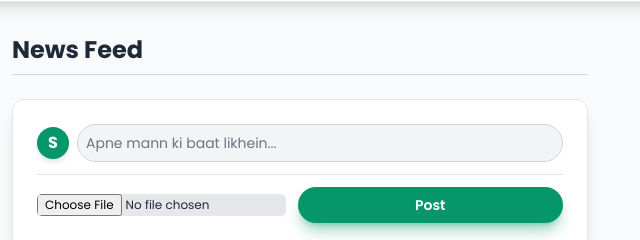
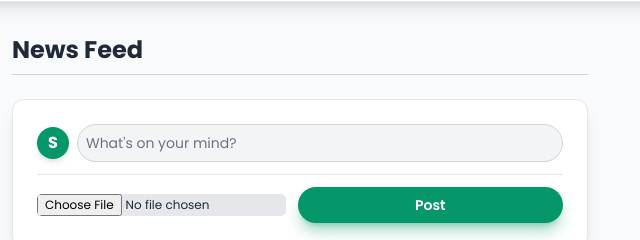
Before and after one commit to TahaBinShafiq/ApnaSocial-App-Mini-Hackathon-, a plain HTML site: page pages/dashboard/dashboard.html in a window 1280 px wide. Shown: the part 71-311 px from the top of the page, 324-964 px from the left. Drawn offline with nearby package versions, Linux system fonts and the light colour scheme; sample sign-in values are in the browser's storage.

Commit message:
change placeholder text

```diff
--- a/pages/dashboard/dashboard.html
+++ b/pages/dashboard/dashboard.html
@@ -288,7 +288,7 @@
               ></div>
               <input
                 type="text"
-                placeholder="Apne mann ki baat likhein..."
+                placeholder="What's on your mind?"
                 id="post-input"
                 class="flex-grow ml-2 xs:ml-3 p-2 bg-gray-100 dark:bg-gray-700 text-gray-800 dark:text-gray-100 rounded-full border border-gray-300 dark:border-gray-600 focus:outline-none focus:ring-2 focus:ring-emerald-500 transition-all-smooth placeholder-gray-500 dark:placeholder-gray-400 text-sm xs:text-base"
               />
```
